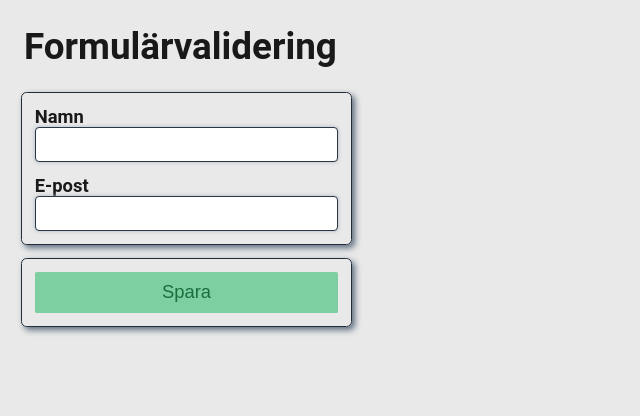
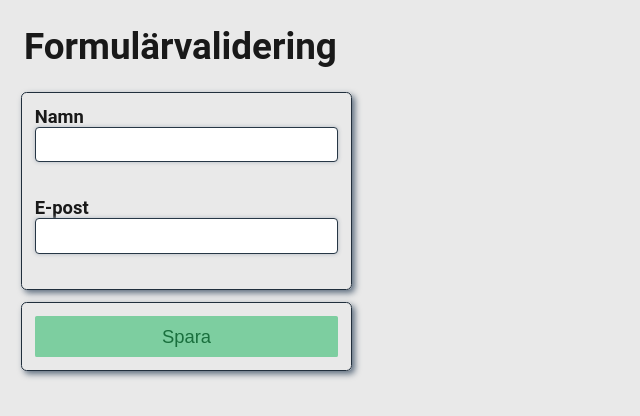
Before and after one commit to ha-fed24-jsf/15-form-validation, a React (Vite) app: page / in a window 1280 px wide. Shown: the top 416 px of the page, without its empty margins (0-640 px from the left). Built offline with nearby package versions, Linux system fonts and the light colour scheme.

Commit message:
Name field validation

```diff
--- a/src/components/Form.css
+++ b/src/components/Form.css
@@ -44,6 +44,7 @@
 	p.error {
 		color: #c0392b;
 		margin: 0;
+		min-height: 1.2em;
 	}
 
 	button {
--- a/src/components/Form.jsx
+++ b/src/components/Form.jsx
@@ -10,11 +10,49 @@ const schema = Joi.object({
 
 	email: Joi.string()
 		.email({ tlds: false })
+		.required()
 
 })
 
 const Form = () => {
 	const [data, setData] = useState({ name: '', email: '' })
+	const [touched, setTouched] = useState({ name: false, email: false })
+
+	let css = {
+		name: '',
+		email: ''
+	}
+	if( touched.name ) css.name = 'valid'
+
+	let message = {
+		name: '',
+		email: ''
+	}
+	const results = schema.validate(data)
+	console.log('Form: validation results: ', results)
+	// if( validation fails ) css.name = 'invalid'
+	if( results.error ) {
+		results.error.details.forEach(e => {
+			if( !touched[e.context.key] ) {
+				return  // avbryt funktionen om användaren inte har touchat fältet
+			}
+			// Pro method
+			css[e.context.key] = 'invalid'
+
+			// Simpler version
+			/*if( e.context.key === 'name' ) {
+				css.name = 'invalid'
+			}
+			else if( e.context.key === 'email' ) {
+				css.email = 'invalid'
+			}*/
+
+			if( e.context.key === 'name' ) {
+				// det enda som kan bli fel, är om namn-fältet är tomt
+				message.name = 'Skriv ditt namn.'
+			}
+		})
+	}
 
 	return (
 		<div className="form">
@@ -22,10 +60,12 @@ const Form = () => {
 			<section className="form-field">
 				<label> Namn </label>
 				<input
+					className={css.name}
 					value={data.name}
 					onChange={event => setData({ ...data, name: event.target.value })}
+					onBlur={() => setTouched({ ...touched, name: true })}
 					/>
-				<p className="error"></p>
+				<p className="error"> {message.name} </p>
 
 				<label> E-post </label>
 				<input />
```
Also changed, not shown: src/data/validation.js (added), 1 other file (tests, documents, lock files or other folders).
